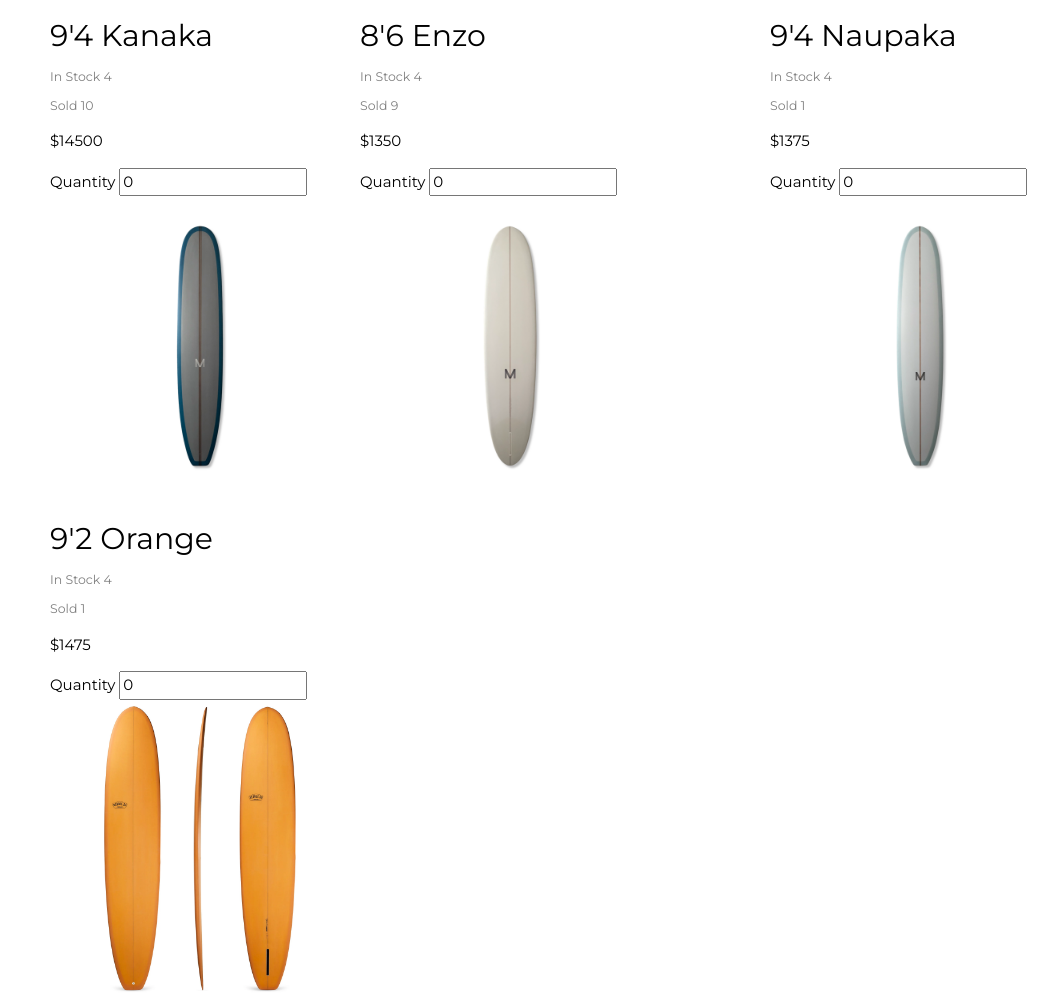
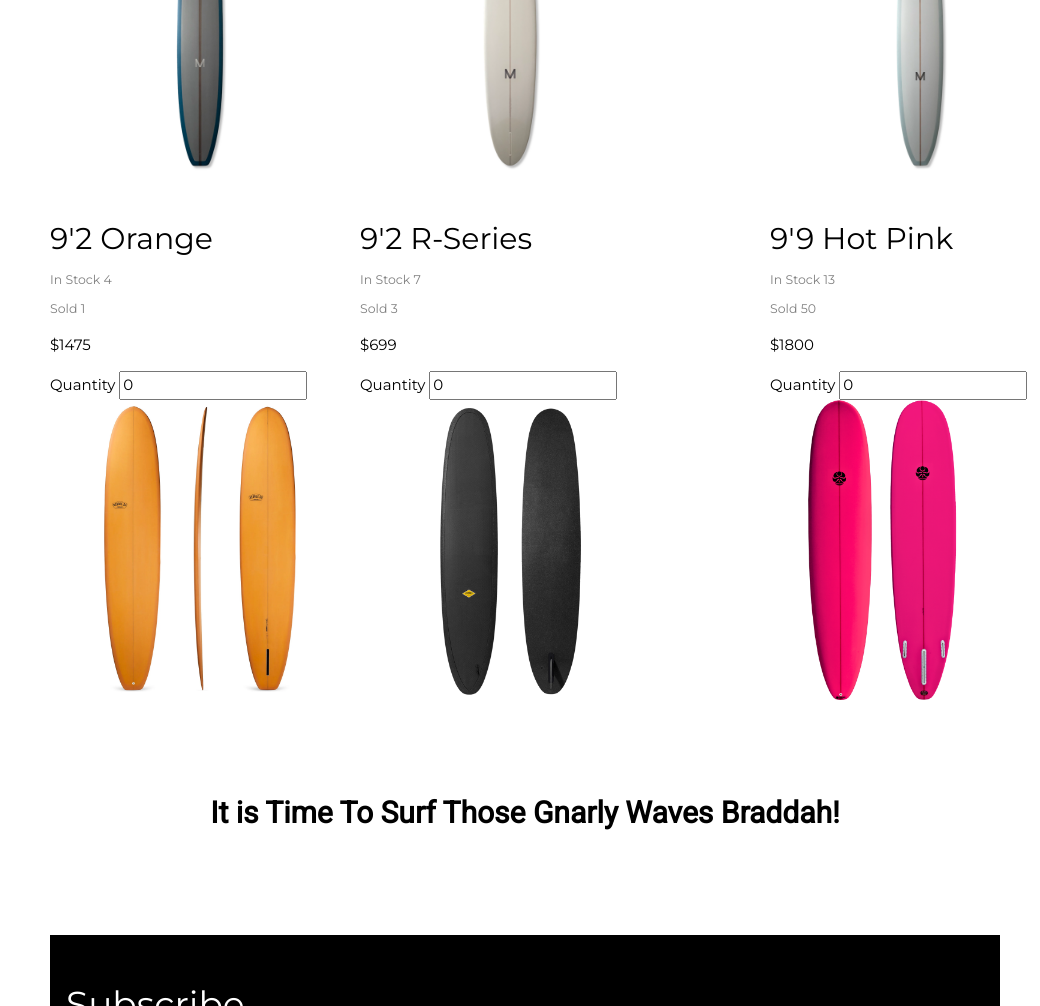
Before and after one commit to Jolinwszhang/Zhang_Jolin_Assignment1, a website: page public/store.html in a window 1280 px wide. Shown: the part 1634-2640 px from the top of the page, without its empty margins (240-1280 px from the left). Drawn offline with nearby package versions, Linux system fonts and the light colour scheme; files whose address does not match are found by name.

Commit message:
more products

```diff
--- a/products.json
+++ b/products.json
@@ -84,5 +84,21 @@
     "quantity_available": 4,
     "quantity_sold": 1
 
+  },
+  {
+    "model": "9'2 R-Series",
+    "brand": "Degree 33",
+    "price": 699.00,
+    "image": "r-series.webp",
+    "quantity_available": 7,
+    "quantity_sold": 3
+  },
+  {
+    "model": "9'9 Hot Pink ",
+    "brand": "Hawaii Surf Board Factory",
+    "price": 1800,
+    "image": "hotpink.webp",
+    "quantity_available": 13,
+    "quantity_sold": 50
   }
 ]
--- a/public/can-style.css
+++ b/public/can-style.css
@@ -44,8 +44,8 @@ h6,
 .w3-container img {
   border-radius: 3px;
   transition: transform 0.3s ease;
-  width: 500px; /* Adjust the width to the desired size */
-  height: 500px; /* Adjust the height to the desired size */
+  width: 100%; /* Adjust the width to the desired size */
+  height: 200px; /* Adjust the height to the desired size */
   object-fit: cover; /* Ensures the image retains its aspect ratio and covers the specified dimensions */
 }
 
```
Also changed, not shown: public/index.html (+3 -4 lines), public/images/hotpink.webp (added), public/images/new.jpeg (added), public/images/r-series.webp (added).
